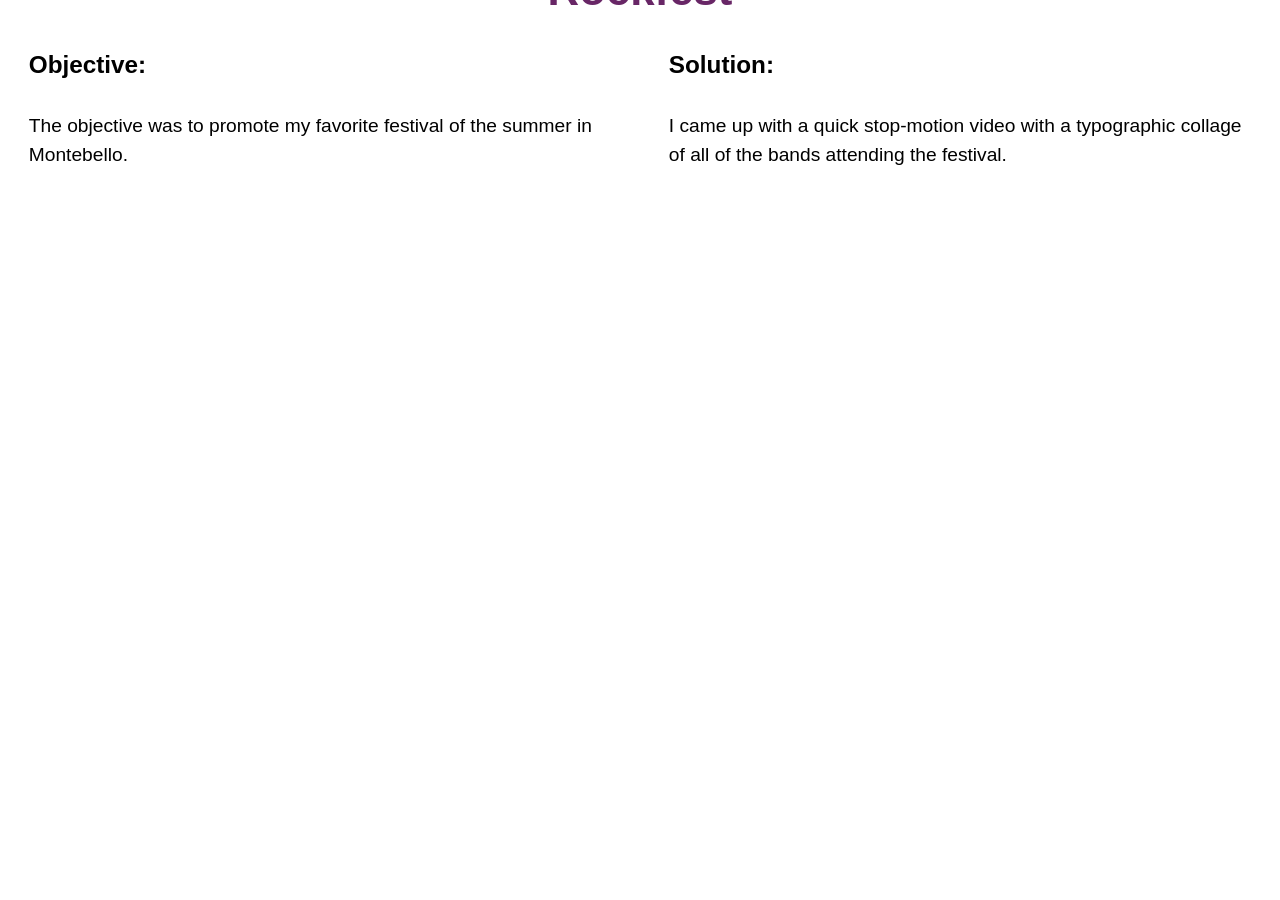
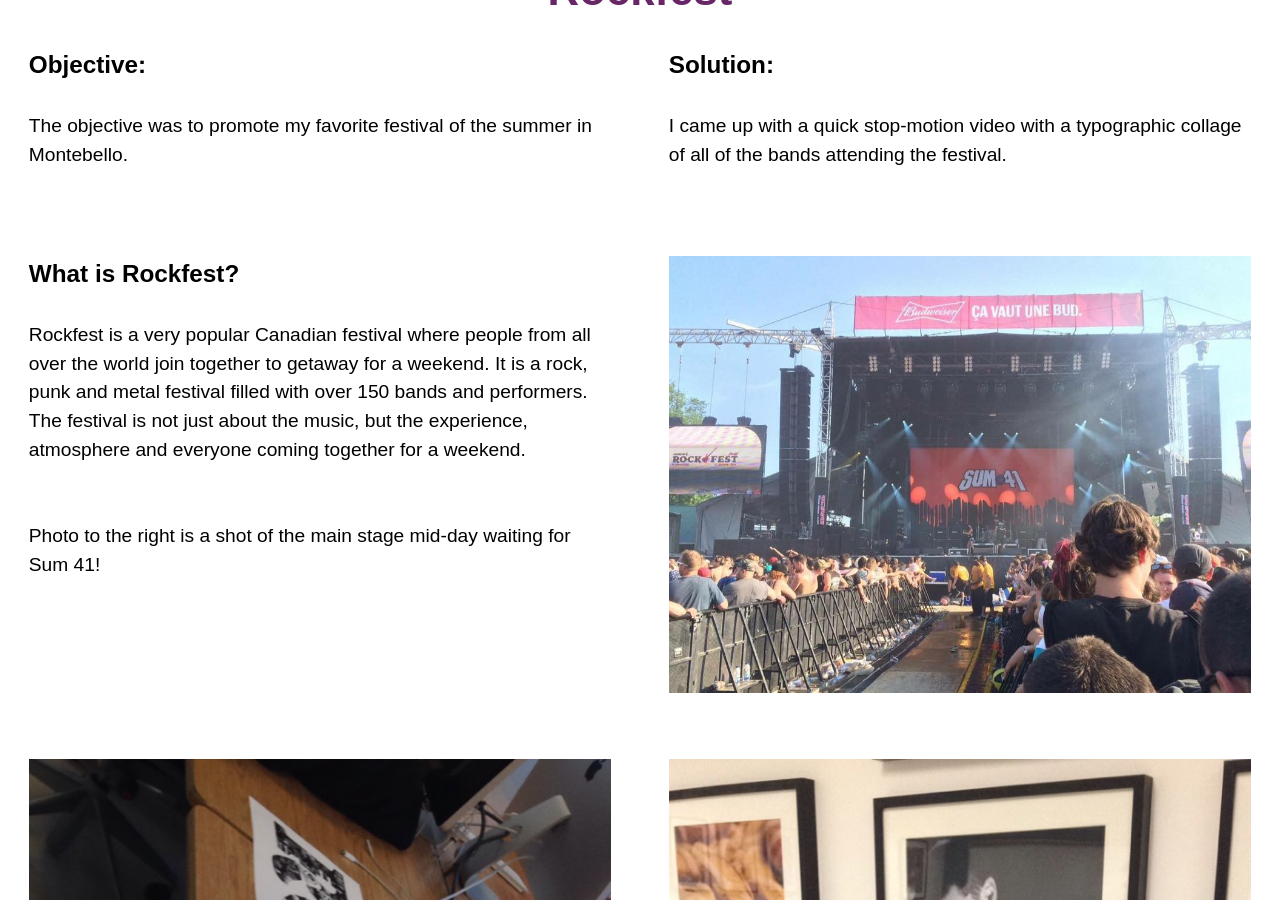
Before and after one commit to arial-alisha/portfoliowebsite, a Jekyll site: the page built from rockfest.html, in a window 1280 px wide and 900 px high, scrolled down 456 px. Built offline with Jekyll 4.4.1, drawn with Linux system fonts in a browser that asks for light colours; before the commit the page ends 900 px from its top, so only the background shows below that; some of the changed text lies outside the part shown.

Commit message:
rockfest

```diff
--- a/rockfest.html
+++ b/rockfest.html
@@ -51,8 +51,41 @@
       <h4 id="about" class="text-left"> Solution:</h4>
       <p>I came up with a quick stop-motion video with a typographic collage of all of the bands attending the festival. </p>
     </div>
+  </div>
 
+  <div class="island grid">
+    <div class="island unit unit-xs-1 unit-s-1 unit-m-1-2">
+      <h4 id="about" class="text-left"> What is Rockfest?</h4>
+      <p>Rockfest is a very popular Canadian festival where people from all over the world join together to getaway for a weekend. It is a rock, punk and metal festival filled with over 150 bands and performers. The festival is not just about the music, but the experience, atmosphere and everyone coming together for a weekend.</p> <br> <p>Photo to the right is a shot of the main stage mid-day waiting for Sum 41!</p>
+    </div>
+
+    <div class="island unit unit-xs-1 unit-s-1 unit-m-1-2">
+      <img class="portfoliomain" src="{{site.baseurl}}/assets/rockfestto.jpg">
+    </div>
   </div>
+
+  <div class="island grid">
+    <div class="island unit unit-xs-1 unit-s-1 unit-m-1-2">
+      <img class="portfoliomain" src="{{site.baseurl}}/assets/ro1.jpg">
+    </div>
+
+    <div class="island unit unit-xs-1 unit-s-1 unit-m-1-2">
+      <img class="portfoliomain" src="{{site.baseurl}}/assets/ro2.jpg">
+    </div>
+  </div>
+
+  <div class="island grid">
+    <div class="island unit unit-xs-1 unit-s-1 unit-m-1-2">
+      <img class="portfoliomain" src="{{site.baseurl}}/assets/ro3.jpg">
+
+      <p> I created the collage, printed the collage on large thick card stock, and cut every image out of it! From there I started my stop-motion. I got a helper to take photographs of every single movement of the images. Over 600 images later I was able to finalize the project and output!</p>
+    </div>
+
+    <div class="island unit unit-xs-1 unit-s-1 unit-m-1-2">
+      <img class="portfoliomain" src="{{site.baseurl}}/assets/ro5.jpg">
+    </div>
+  </div>
+
 
 <!-- </body>
 </html> -->
```
Also changed, not shown: assets/ro1.JPG (added), assets/ro2.JPG (added), assets/ro3.jpg (added), assets/ro4.JPG (added), assets/ro5.JPG (added), assets/rockfestto.jpg (added).
